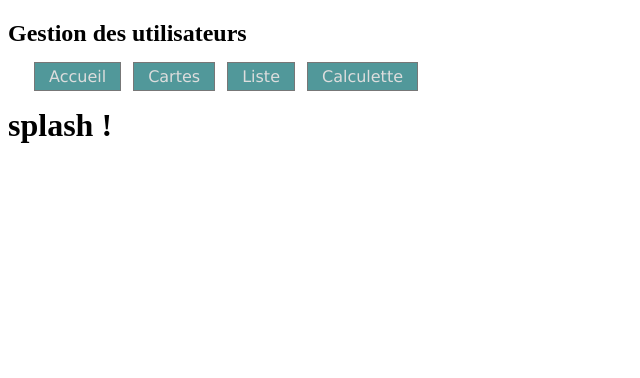
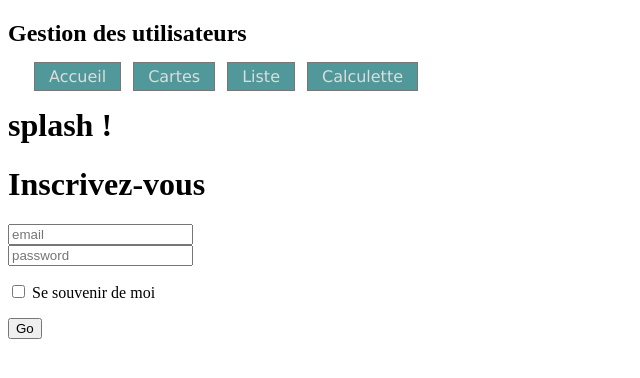
Before and after one commit to actifred/iocean-training, an Angular app: page / in a window 1280 px wide. Shown: the top 378 px of the page, without its empty margins (0-640 px from the left). Built offline with nearby package versions, Linux system fonts and the light colour scheme.

Commit message:
Content projection example

```diff
--- a/src/app/app-routing.module.ts
+++ b/src/app/app-routing.module.ts
@@ -2,6 +2,7 @@ import { NgModule } from "@angular/core";
 import { PreloadAllModules, PreloadingStrategy, Route, RouterModule, Routes } from "@angular/router";
 import { Observable, of } from "rxjs";
 import { CalculetteComponent } from "./calculette/calculette.component";
+import { LoginFormComponent } from "./login-form/login-form.component";
 import { SplashComponent } from "./splash/splash.component";
 
 class CustomPreload implements PreloadingStrategy {
@@ -14,6 +15,10 @@ const routes: Routes = [
     {
         path: 'calculette',
         component: CalculetteComponent
+    },
+    {
+        path: 'login',
+        component: LoginFormComponent
     },
     {
         path: 'users',
--- a/src/app/app.module.ts
+++ b/src/app/app.module.ts
@@ -7,6 +7,7 @@ import { HttpClientModule } from '@angular/common/http';
 import { AppRoutingModule } from './app-routing.module';
 import { SplashComponent } from './splash/splash.component';
 import { countryList } from './resources/countries';
+import { LoginFormComponent } from './login-form/login-form.component';
 
 export const COUNTRIES = new InjectionToken<string>('CountryList');
 
@@ -15,6 +16,7 @@ export const COUNTRIES = new InjectionToken<string>('CountryList');
     AppComponent,
     CalculetteComponent,
     SplashComponent,
+    LoginFormComponent,
   ],
   imports: [
     BrowserModule,
--- /dev/null
+++ b/src/app/login-form/login-form.component.html
@@ -0,0 +1,7 @@
+<form>
+    <ng-content select="h1"></ng-content>
+    <input placeholder="email"><br>
+    <input placeholder="password"><br>
+    <ng-content select=".checkbox"></ng-content>
+    <button type="submit">Go</button>
+</form>
--- /dev/null
+++ b/src/app/login-form/login-form.component.ts
@@ -0,0 +1,15 @@
+import { Component, OnInit } from '@angular/core';
+
+@Component({
+  selector: 'app-login-form',
+  templateUrl: './login-form.component.html',
+  styleUrls: ['./login-form.component.css']
+})
+export class LoginFormComponent implements OnInit {
+
+  constructor() { }
+
+  ngOnInit(): void {
+  }
+
+}
--- a/src/app/splash/splash.component.html
+++ b/src/app/splash/splash.component.html
@@ -1 +1,6 @@
 <h1>splash !</h1>
+
+<app-login-form>
+    <h1>Inscrivez-vous</h1>
+    <p class="checkbox"><input type="checkbox"> Se souvenir de moi</p>
+</app-login-form>
```
Also changed, not shown: src/app/login-form/login-form.component.css (added), 1 other file (tests, documents, lock files or other folders).
